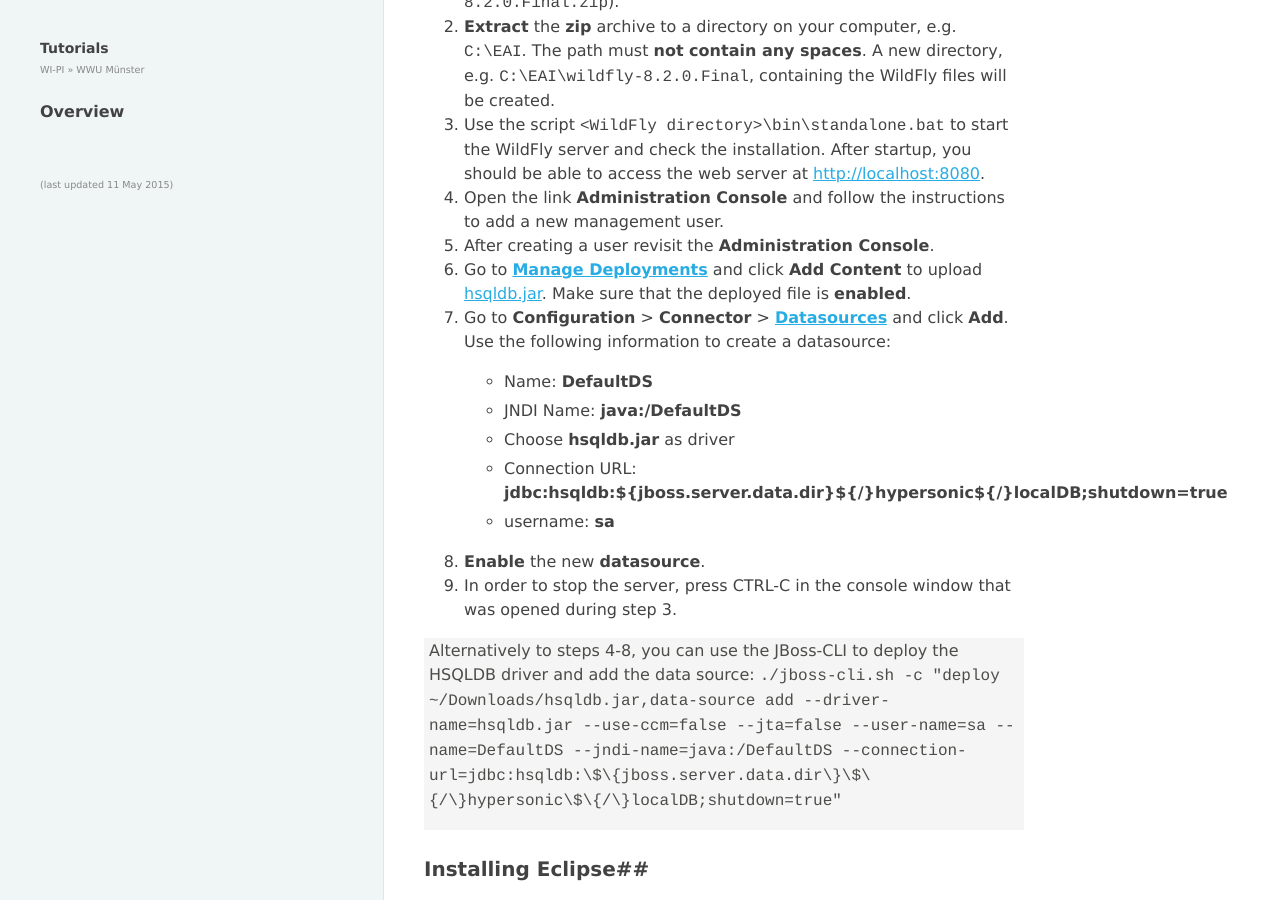
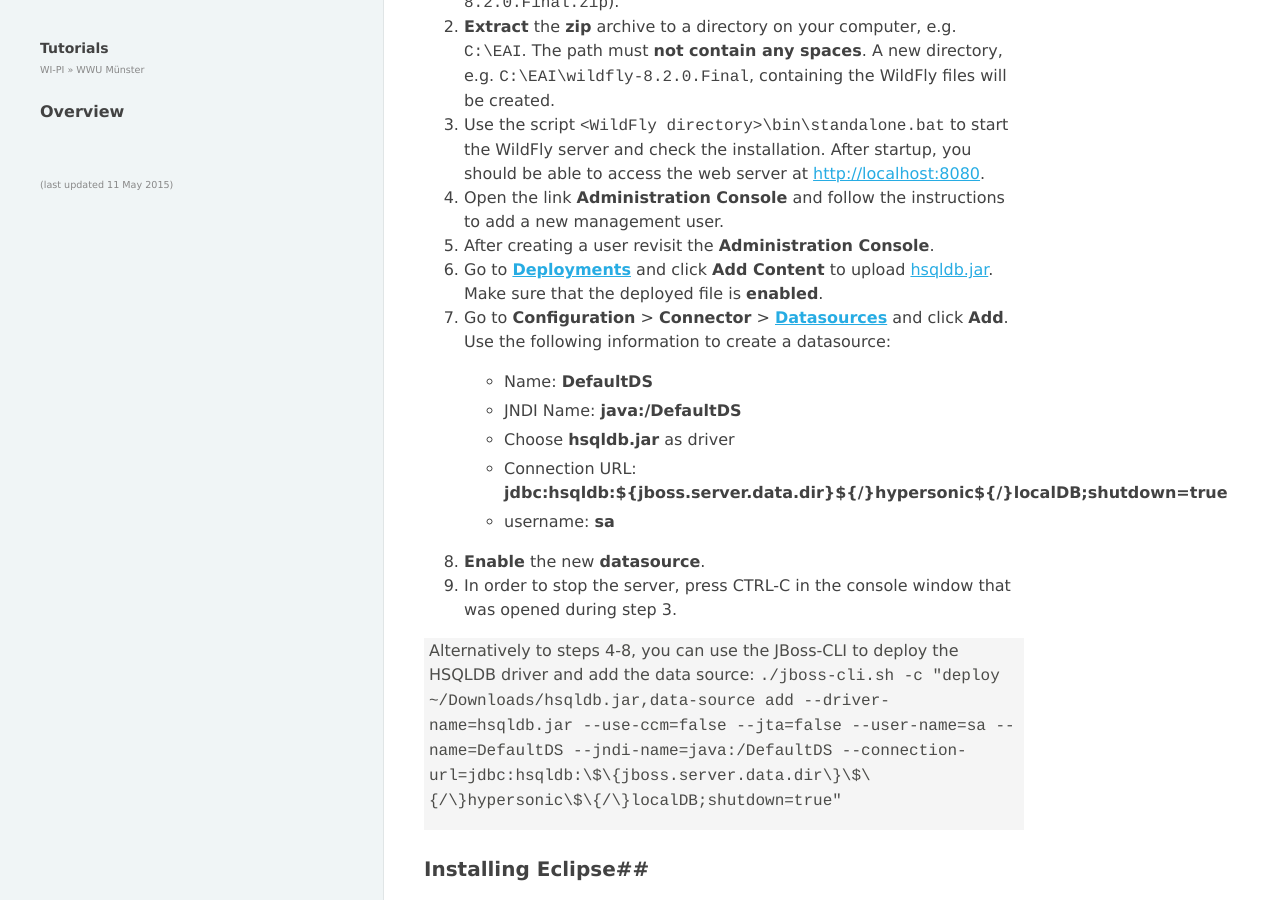
Before and after one commit to wwu-pi/tutorials, a Jekyll site: the page built from lectures/acse/010_setting_up_the_dev_environment.md, in a window 1280 px wide and 900 px high, scrolled down 805 px. Built offline with Jekyll 4.4.1, drawn with Linux system fonts in a browser that asks for light colours.

Commit message:
Adjust to current setup
Thanks to Steffen!

```diff
--- a/lectures/acse/010_setting_up_the_dev_environment.md
+++ b/lectures/acse/010_setting_up_the_dev_environment.md
@@ -24,7 +24,7 @@
 1. Use the script ``<WildFly directory>\bin\standalone.bat`` to start the WildFly server and check the installation. After startup, you should be able to access the web server at [http://localhost:8080](http://localhost:8080).
 1. Open the link **Administration Console** and follow the instructions to add a new management user.
 1. After creating a user revisit the **Administration Console**.
-1. Go to [**Manage Deployments**](http://localhost:9990/console/App.html#deployments) and click **Add Content** to upload [hsqldb.jar](hsqldb.jar). Make sure that the deployed file is **enabled**.
+1. Go to [**Deployments**](http://localhost:9990/console/App.html#deployments) and click **Add Content** to upload [hsqldb.jar](hsqldb.jar). Make sure that the deployed file is **enabled**.
 1. Go to **Configuration** > **Connector** > [**Datasources**](http://localhost:9990/console/App.html#datasources) and click **Add**. Use the following information to create a datasource:
 
    * Name: **DefaultDS**
```
Also changed, not shown: other parts of lectures/acse/010_setting_up_the_dev_environment.md (+1 -1 lines).
